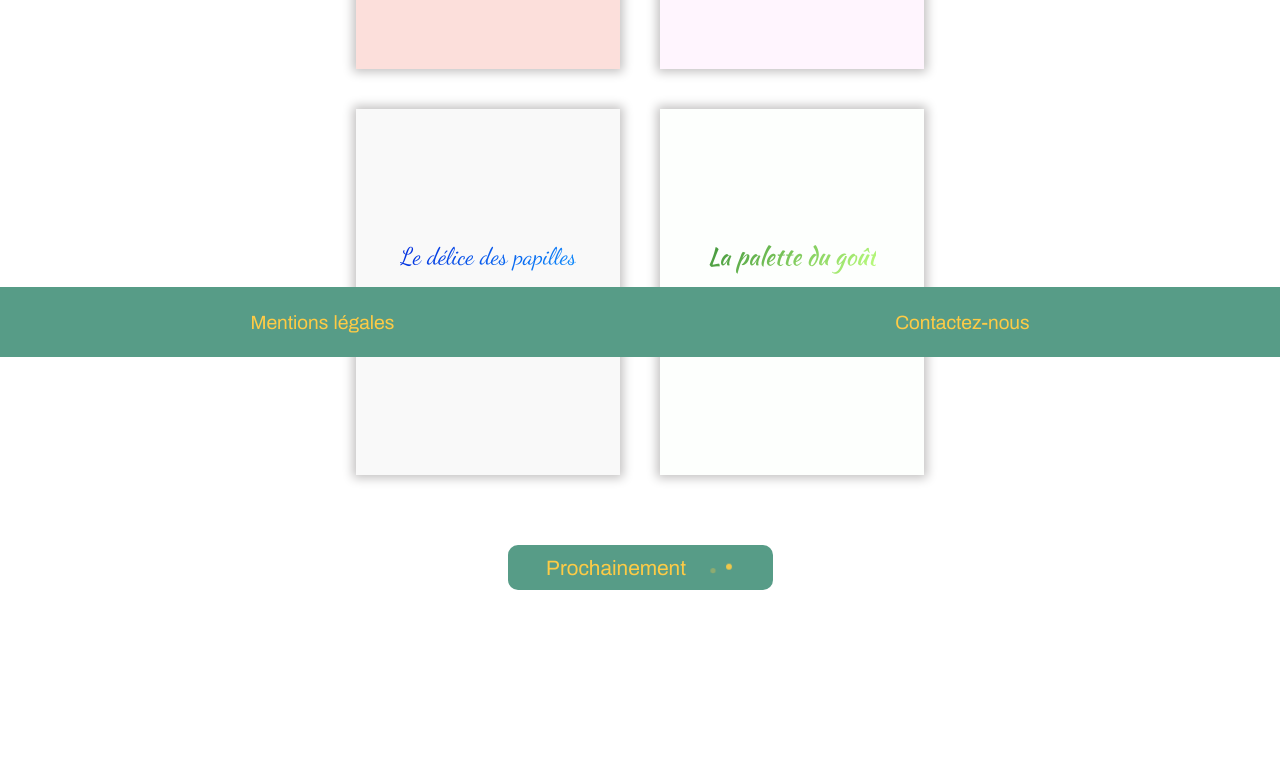
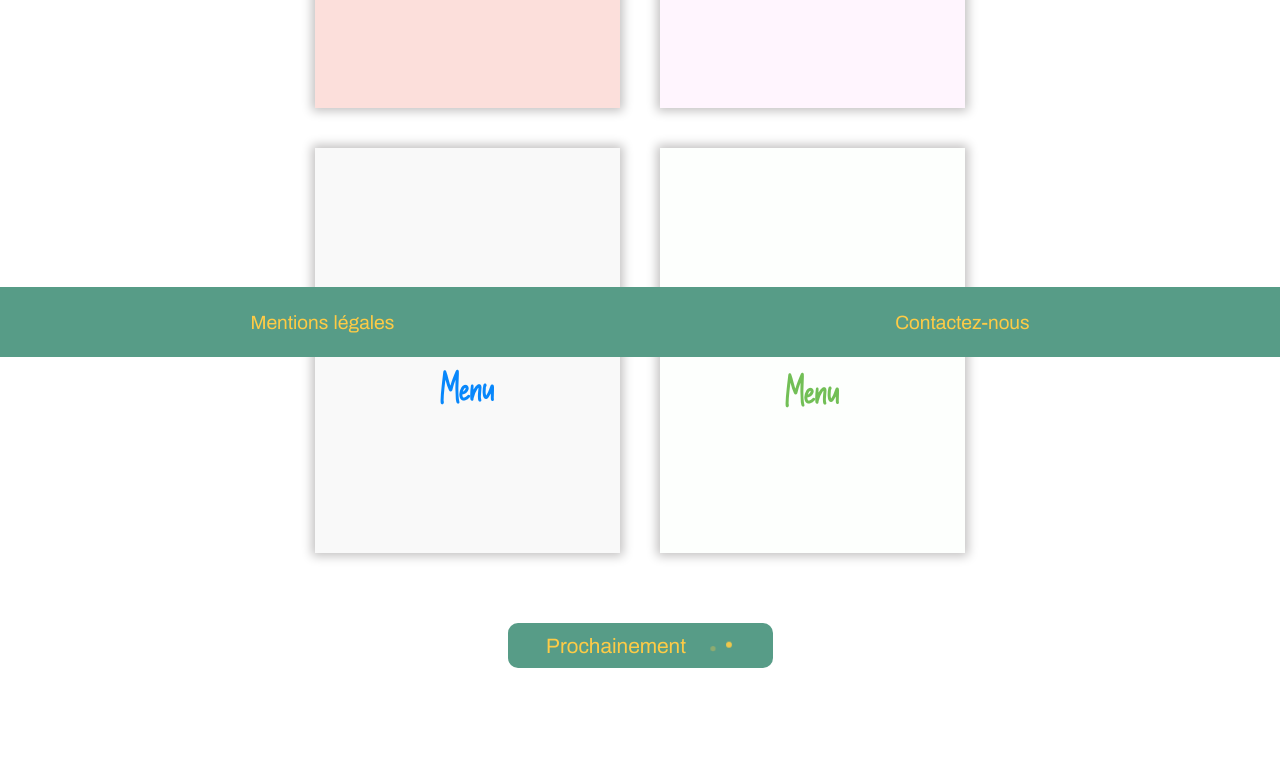
Before and after one commit to NikolasVolg/OhMyFood_P3, a website: page index.html in a window 1280 px wide. Shown: the part 443-1211 px from the top of the page. Before the commit the page ends 1133 px from the top, so only its background shows below. Drawn offline with Linux system fonts and the light colour scheme.

Commit message:
resize cards and delete bgd-clip

```diff
--- a/scss/Utils/_mixin.scss
+++ b/scss/Utils/_mixin.scss
@@ -3,33 +3,8 @@
     background: linear-gradient($direct, $color1, $color2);
     color: transparent;
     -webkit-background-clip: text;
-    background-clip: text;
 }
 
-// @mixin degrade-note {
-//     background: linear-gradient(to right, $leftcolor, $rightcolor);
-//     color: transparent;
-//     -webkit-background-clip: text;
-//     background-clip: text;
-// }
-// @mixin degrade-chic {
-//     background: linear-gradient(135deg, $chic-left 0%, $chic-right 71%);
-//     color: transparent;
-//     -webkit-background-clip: text;
-//     background-clip: text;
-// }
-// @mixin degrade-delice {
-//     background: linear-gradient(135deg, $delice-left 0%, $delice-right 100%);
-//     color: transparent;
-//     -webkit-background-clip: text;
-//     background-clip: text;
-// }
-// @mixin degrade-palette {
-//     background: linear-gradient(135deg, $palette-left 0%, $palette-right 100%);
-//     color: transparent;
-//     -webkit-background-clip: text;
-//     background-clip: text;
-// }
 //------------------Mixin générales
 @mixin min-reset {
     height: 100%;
@@ -105,14 +80,14 @@
     display: flex;
     flex-direction: column;
     justify-content: center;
-    height: 305px;
-    width: 220px;
+    height: 345px;
+    width: 260px;
     margin: 20px;
     background: $color-note;
     @include boxshadow;
     @media screen and(min-width: 1024px) {
-        height: 366px;
-        width: 264px;
+        height: 405px;
+        width: 305px;
     }
 }
 
```
Also changed, not shown: package.json (added, +24 -0 lines), css/style.css, 1 other file.
